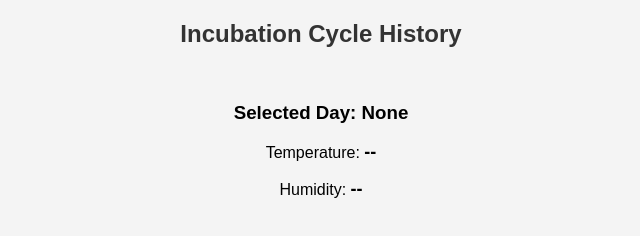
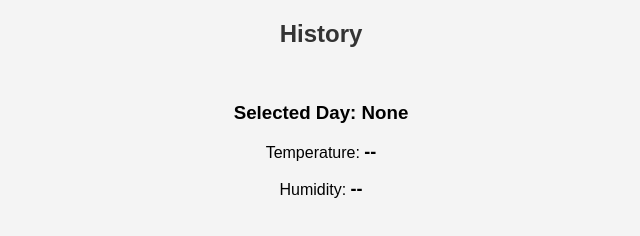
Before and after one commit to JveeMosh/EggIncubator, a plain HTML site: page incubationCyclehistory.html in a window 1280 px wide. Shown: the whole page, without its empty margins (319-959 px from the left). Drawn offline with Linux system fonts and the light colour scheme; no server answers.

Commit message:
Update incubationCyclehistory.html

```diff
--- a/incubationCyclehistory.html
+++ b/incubationCyclehistory.html
@@ -3,12 +3,12 @@
 <head>
   <meta charset="UTF-8">
   <meta name="viewport" content="width=device-width, initial-scale=1.0">
-  <title>Incubation Cycle History</title>
+  <title>History</title>
   <link rel="stylesheet" href="style2.css">
 </head>
 <body>
 
-  <h2>Incubation Cycle History</h2>
+  <h2>History</h2>
   <div id="daysContainer"></div> <!-- This will hold clickable Day buttons -->
 
   <div class="data-display">
```
